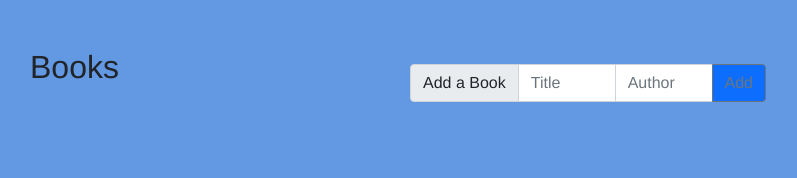
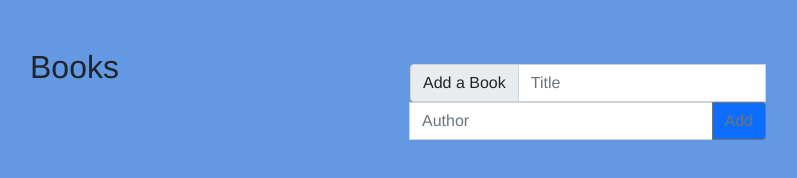
Before and after one commit to PrismaticDevs/BooksApp, a website: page public/index.html in a window 1280 px wide. Shown: the whole page, without its empty margins (242-1039 px from the left). Drawn offline with nearby package versions, Linux system fonts and the light colour scheme; no server answers.

Commit message:
input field lengthened

```diff
--- a/public/css/style.css
+++ b/public/css/style.css
@@ -4,3 +4,8 @@ body {
     background-color: rgb(99, 152, 227);
     font-family: "Franklin Gothic Medium", "Arial Narrow", Arial, sans-serif;
 }
+
+#title,
+#author {
+    width: 12em;
+}
```
